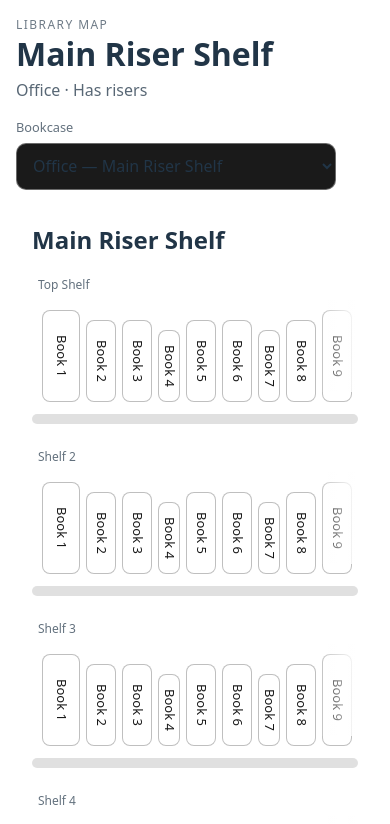
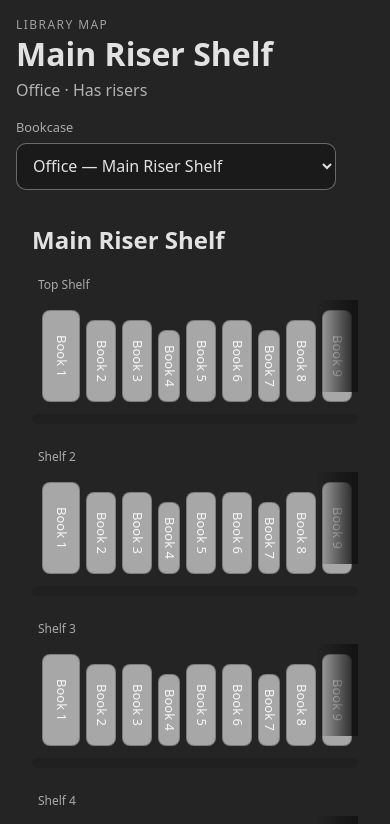
Before and after one commit to sidequest-goblins/library-map, a React (Vite) app: page / in a window 390 px wide. Shown: the top 824 px of the page. Built offline with nearby package versions, Linux system fonts and the light colour scheme.

Commit message:
changing the coloring of the mobile app for now

```diff
--- a/src/components/ShelfRow.css
+++ b/src/components/ShelfRow.css
@@ -74,7 +74,7 @@
   height: calc(var(--shelfHeight) - 14px);
   border: 1px solid rgba(0,0,0,0.25);
   border-radius: var(--spineRadius);
-  background: rgba(255,255,255,0.7);
+  background: rgba(255,255,255,0.6);
   display: inline-flex;
   flex: 0 0 auto;
   align-items: center;
@@ -129,7 +129,7 @@
 
 .fadeLeft {
   left: 0;
-  background: linear-gradient(to right, rgba(255,255,255,0.95), rgba(255,255,255,0));
+  background: linear-gradient(to right, rgba(18,18,18,0.95), rgba(18,18,18,0));
 }
 
 .fadeRight {
@@ -138,7 +138,7 @@
   align-items: center;
   justify-content: flex-end;
   padding-right: 6px;
-  background: linear-gradient(to left, rgba(255,255,255,0.95), rgba(255,255,255,0));
+  background: linear-gradient(to left, rgba(18,18,18,0.95), rgba(18,18,18,0));
 }
 
 .ellipsis {
--- a/src/index.css
+++ b/src/index.css
@@ -3,7 +3,7 @@
   line-height: 1.5;
   font-weight: 400;
 
-  color-scheme: light dark;
+  color-scheme: dark;
   color: rgba(255, 255, 255, 0.87);
   background-color: #242424;
 
@@ -52,19 +52,6 @@ button:focus-visible {
   outline: 4px auto -webkit-focus-ring-color;
 }
 
-@media (prefers-color-scheme: light) {
-  :root {
-    color: #213547;
-    background-color: #ffffff;
-  }
-  a:hover {
-    color: #747bff;
-  }
-  button {
-    background-color: #f9f9f9;
-  }
-}
-
 html, body {
   /* prevent horizontal scroll from overflowing shelves */
   overflow-x: hidden;
```
